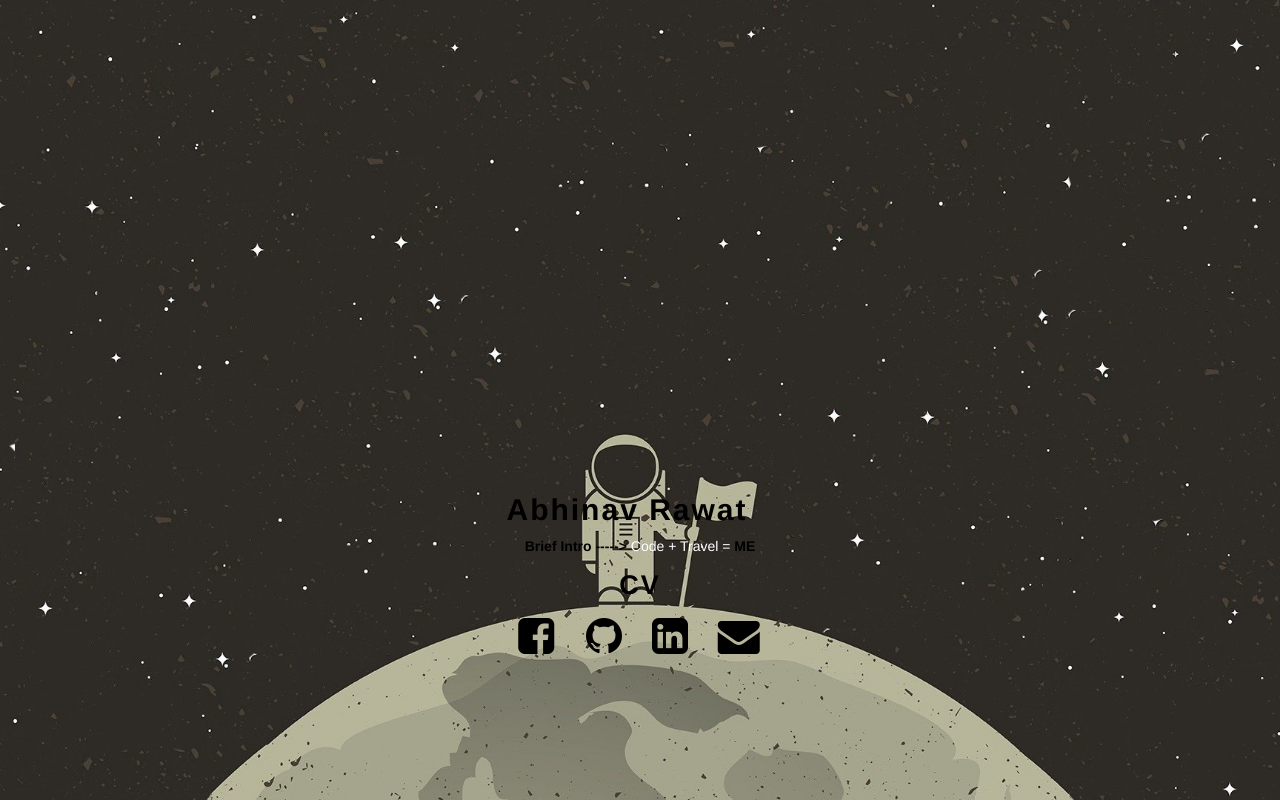
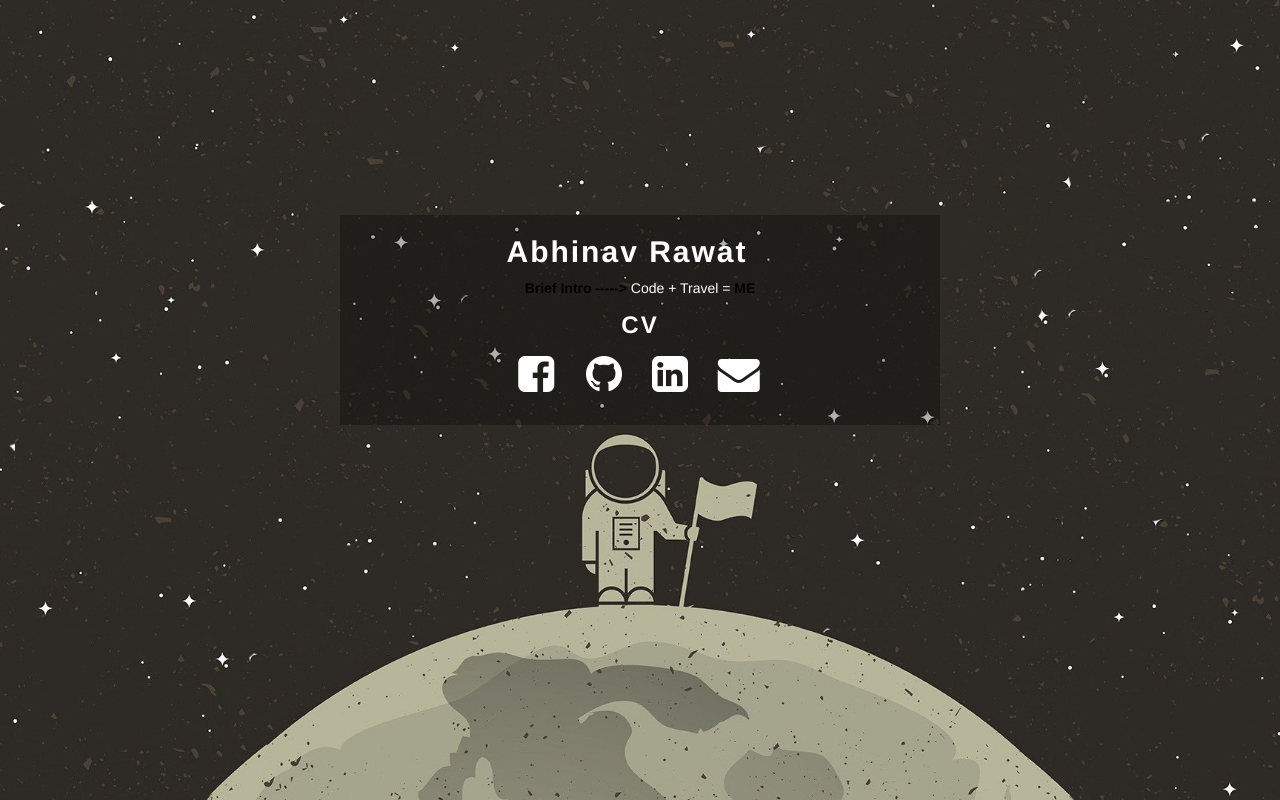
Before and after one commit to raw-at/raw-at.github.io, a plain HTML site: page index.html in a window 1280 px wide. Drawn offline with nearby package versions, Linux system fonts and the light colour scheme; a web font is replaced by a local one.

Commit message:
little bit styling

```diff
--- a/index.html
+++ b/index.html
@@ -47,7 +47,7 @@
                 <div class="row">
                   <div class="col-xs-12 col-sm-12 col-md-12">
                     <ul id="detail-links">
-                      <li style="font-size:27px"><a href="cv.html">CV</a></li>
+                      <li style="font-size:24px"><a href="cv.html">CV</a></li>
 
 
                   </ul>
@@ -69,7 +69,7 @@
 
                   </div>
                 </div>
-
+                <br>
 
             </div>
     </div>
--- a/style.css
+++ b/style.css
@@ -16,11 +16,11 @@ body{
 
 }
 a{
-	color:black;
+	color:white;
 	text-decoration: none;
 }
 a:hover{
-	color:white;
+	color:#8BBCD4;
 	text-decoration: none;
 }
 h1{
@@ -34,7 +34,7 @@ img{
 
 #stage{
 
-	background:url('img/index.jpg') center center no-repeat;
+	background:url('img/index_3.jpg') center center no-repeat;
 	background-size: cover;
 	color: white;
 	height: 100%;
@@ -51,7 +51,8 @@ img{
 	margin:auto;
 	text-align: center;
 	position: relative;
-	top: 170px;
+	top:-80px;
+	background-color: rgba(0,0,0,0.3)
 }
 
 #stage-caption h1{
```
Also changed, not shown: img/index.png (added), img/index_2.jpg (added), img/index_3.jpg (added).
